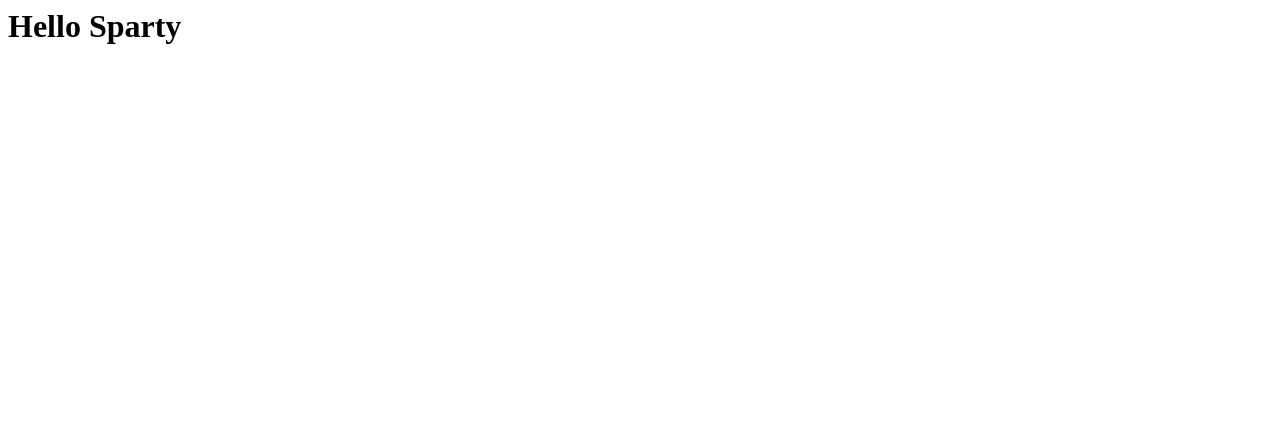
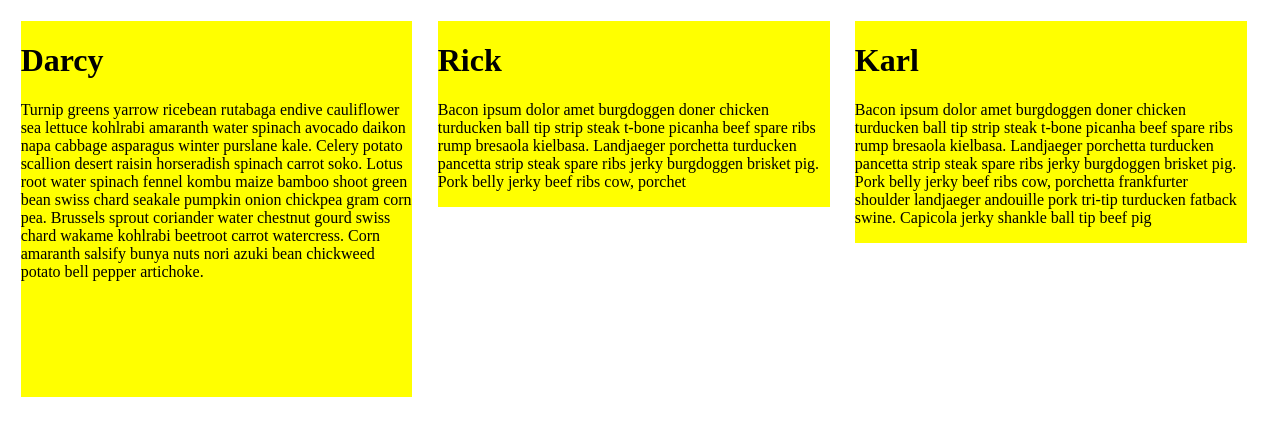
Before and after one commit to darcygreene/msu, a plain HTML site: page index.html in a window 1280 px wide. Drawn offline with Linux system fonts and the light colour scheme.

Commit message:
pushing responsive ipdates

```diff
--- a/css/style.css
+++ b/css/style.css
@@ -0,0 +1,33 @@
+/*element tga from html*/
+		div {background-color: green;}
+
+	/*class tages*/
+		.one {padding-bottom: 100px }
+
+	 /*id tags*/
+
+		/*#id darcy {width 50%;}*/
+
+		@media (min-width: 768px)
+		{
+			div {
+			background-color: yellow;
+			float: left;
+			margin: 1%;
+			width: 31%;
+			}
+		}
+
+		@media (min-width: 1000px) {
+
+				/*.two {
+
+					display: none;
+
+
+
+				}*/
+
+
+
+		}
--- a/index.html
+++ b/index.html
@@ -1 +1,36 @@
-<h1>Hello Sparty</h1>
+<!DOCTYPE html>
+<html>
+<head>
+
+<link rel="stylesheet" type="text/css" href="css/style.css">
+
+<meta name="viewport" content="width=device-width, initial-scale=1.0">
+
+	<title></title>
+	<style>
+
+
+	</style>
+</head>
+<body>
+
+	<div class="one">
+		<h1>Darcy</h1>
+		<p>Turnip greens yarrow ricebean rutabaga endive cauliflower sea lettuce kohlrabi amaranth water spinach avocado daikon napa cabbage asparagus winter purslane kale. Celery potato scallion desert raisin horseradish spinach carrot soko. Lotus root water spinach fennel kombu maize bamboo shoot green bean swiss chard seakale pumpkin onion chickpea gram corn pea. Brussels sprout coriander water chestnut gourd swiss chard wakame kohlrabi beetroot carrot watercress. Corn amaranth salsify bunya nuts nori azuki bean chickweed potato bell pepper artichoke.
+
+</p>
+	</div>
+	<div class="two">
+		<h1>Rick</h1>
+		<p>Bacon ipsum dolor amet burgdoggen doner chicken turducken ball tip strip steak t-bone picanha beef spare ribs rump bresaola kielbasa. Landjaeger porchetta turducken pancetta strip steak spare ribs jerky burgdoggen brisket pig. Pork belly jerky beef ribs cow, porchet
+
+</p>
+	</div>
+	<div class="three">
+		<h1>Karl</h1>
+		<p>Bacon ipsum dolor amet burgdoggen doner chicken turducken ball tip strip steak t-bone picanha beef spare ribs rump bresaola kielbasa. Landjaeger porchetta turducken pancetta strip steak spare ribs jerky burgdoggen brisket pig. Pork belly jerky beef ribs cow, porchetta frankfurter shoulder landjaeger andouille pork tri-tip turducken fatback swine. Capicola jerky shankle ball tip beef pig
+
+</p>
+	</div>
+</body>
+</html>
```
